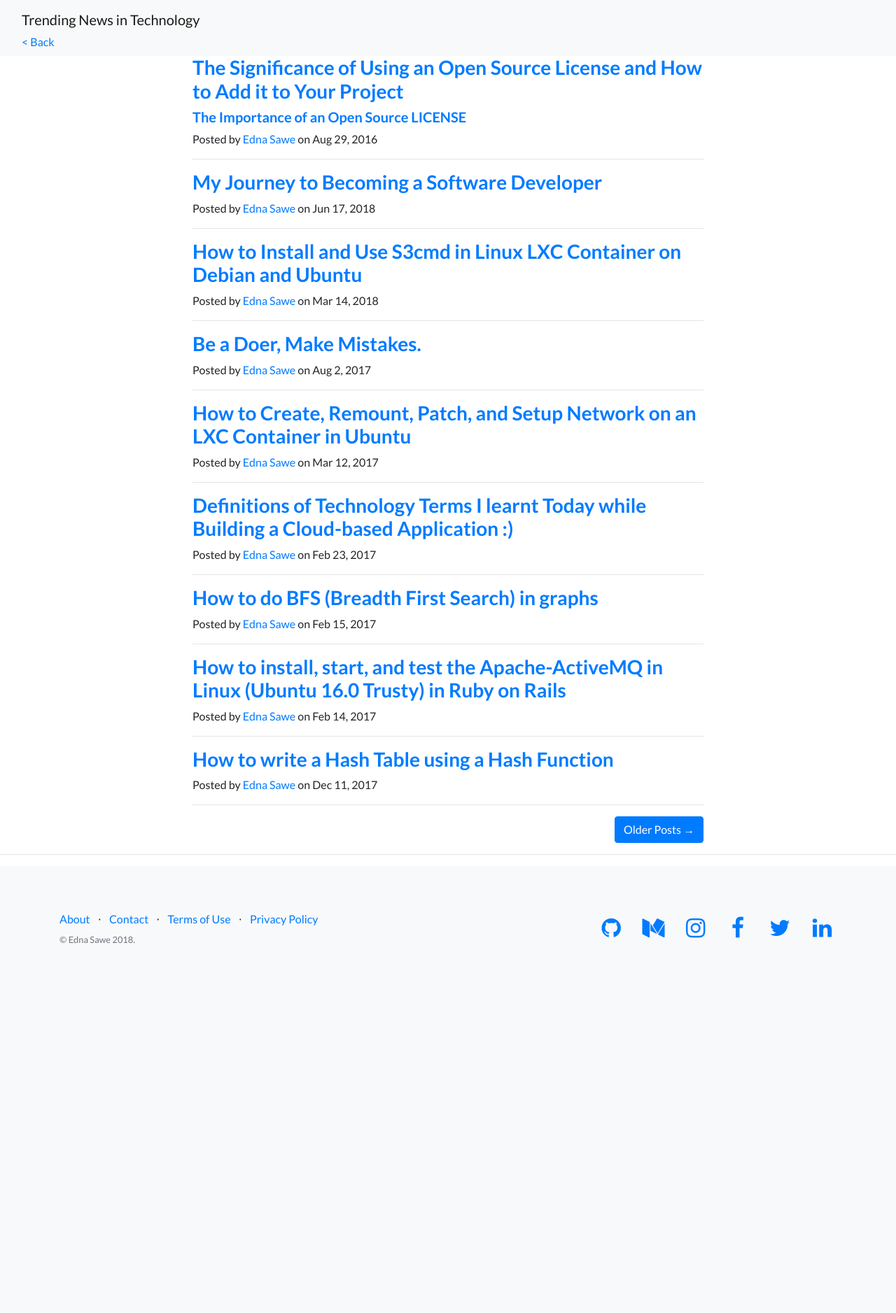
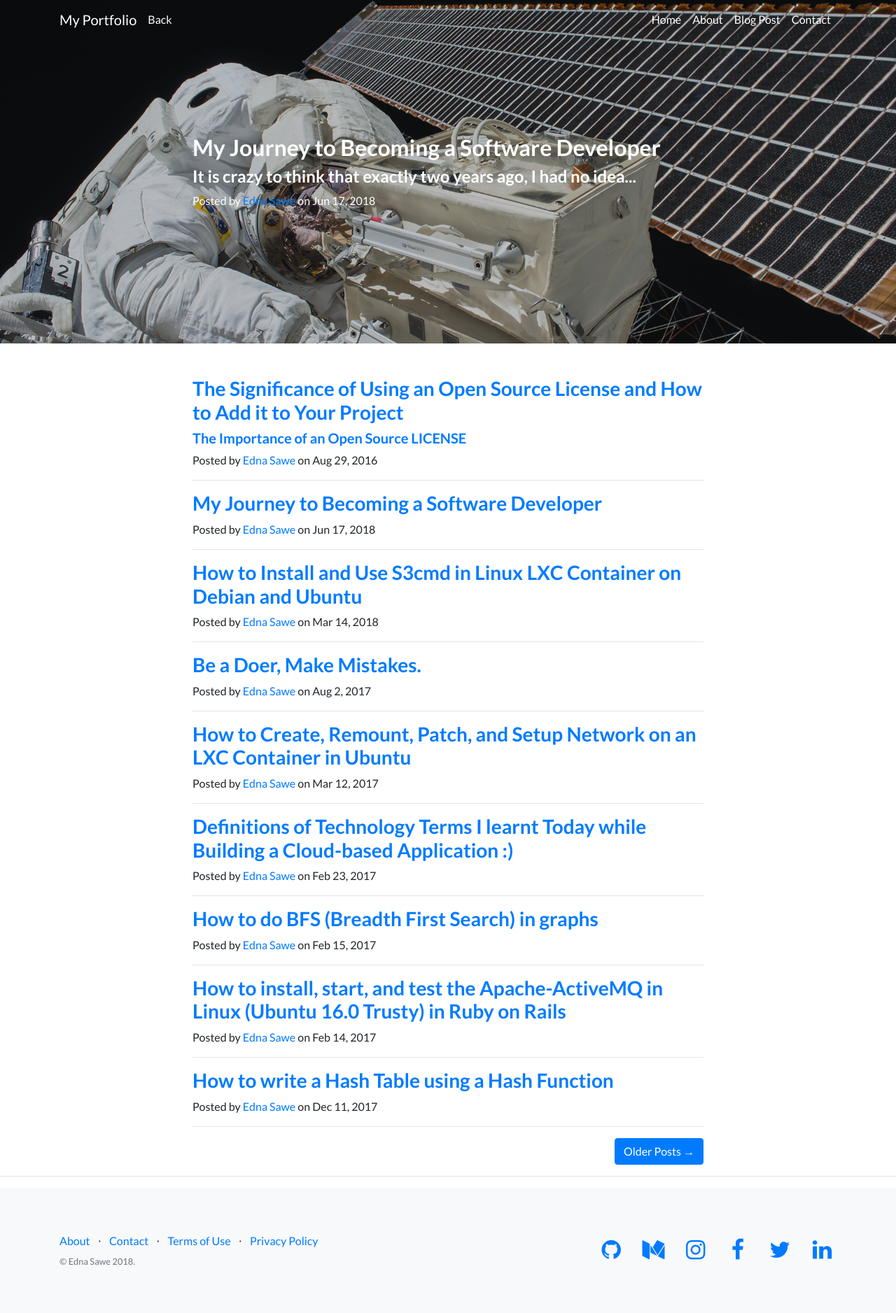
Before and after one commit to ednasawe/impact-io, a PHP site: page /trending.html in a window 1280 px wide. Shown: the whole page at 70% size. Before the commit the page ends 1348 px from the top, so only its background shows below. Run offline with PHP 8.4, Linux system fonts and the light colour scheme.

Commit message:
added trending page features

```diff
--- a/index.html
+++ b/index.html
@@ -42,6 +42,8 @@
         </div>
       </div>
     </nav>
+  </header>
+</body>
     <!-- Masthead -->
     <header class="masthead text-white text-center">
       <div class="overlay"></div>
--- a/trending.html
+++ b/trending.html
@@ -16,27 +16,57 @@
       <link href="css/landing-page.min.css" rel="stylesheet">
     </head>
     <body>
-      <!-- Navigation -->
-      <nav class="navbar navbar-light bg-light static-top">
-        <div class="col-lg-4">
-          <div class="testimonial-item mx-auto mb-5 mb-lg-0">
-           <!-- <picture>
-              <source media="(max-width: 700px)" sizes="(max-width: 500px) 50vw, 10vw"
-                srcset="img/img4.PNG 138w, img/img4.PNG.jpg 138w">
-              <source media="(max-width: 1400px)" sizes="(max-width: 1000px) 100vw, 50vw"
-                srcset="img/img4.PNG 416w, img/img4.PNG 416w">
-              <img src="img/img4.PNG" alt="Banner">
-            </picture>-->
-            <a class="navbar-brand" href="https://www.udacity.com/">Trending News in Technology</a>
-            <br>
-            <a href="index.html"> < Back</a>
-           </div>
-          <div class="container">
+
+    <!-- Navigation -->
+   <nav class="navbar navbar-expand-lg navbar-light fixed-top" id="mainNav">
+      <div class="container">
+        <a class="navbar-brand" href="index.html"> <font color="white">My Portfolio</font></a>
+        <br>
+        <a href="index.html"><font color="white">Back</font></a>
+        <button class="navbar-toggler navbar-toggler-right" type="button" data-toggle="collapse" data-target="#navbarResponsive" aria-controls="navbarResponsive" aria-expanded="false" aria-label="Toggle navigation">
+          Menu
+          <i class="fa fa-bars"></i>
+        </button>
+        <div class="collapse navbar-collapse" id="navbarResponsive">
+          <ul class="navbar-nav ml-auto">
+            <li class="nav-item">
+              <a class="nav-link" href="index.html"> <font color="white">Home </font></a>
+            </li>
+            <li class="nav-item">
+              <a class="nav-link" href="index.html"> <font color="white">About </font></a>
+            </li>
+            <li class="nav-item">
+              <a class="nav-link" href="trending.html"> <font color="white">Blog Post </font></a>
+            </li>
+            <li class="nav-item">
+              <a class="nav-link" href="https://github.com/ednasawe"> <font color="white">Contact </font></a>
+            </li>
+          </ul>
+        </div>
+      </div>
+    </nav>
+
+  </head>
+
+  <!-- Page Header -->
+  <header class="masthead" style="background-image: url('img/post-bg.jpg')">
+    <div class="overlay"></div>
+    <div class="container">
+      <div class="row">
+        <div class="col-lg-8 col-md-10 mx-auto">
+          <div class="post-heading">
+            <h2><font color="white">My Journey to Becoming a Software Developer</font></h2>
+            <h4 class="subheading"><font color="white">It is crazy to think that exactly two years ago, I had no idea...</font></h4>
+            <span class="meta"><font color="white">Posted by
+              <a href="#">Edna Sawe</a>
+              on Jun 17, 2018</font></span>
           </div>
         </div>
-      </nav>
-
-  </head>
+      </div>
+    </div>
+  </header>
+  <br>
+  <br>
 
   <body>
     <div class="container">
```
Also changed, not shown: css/landing-page.css (+11 -0 lines), img/post-bg.jpg (added).
